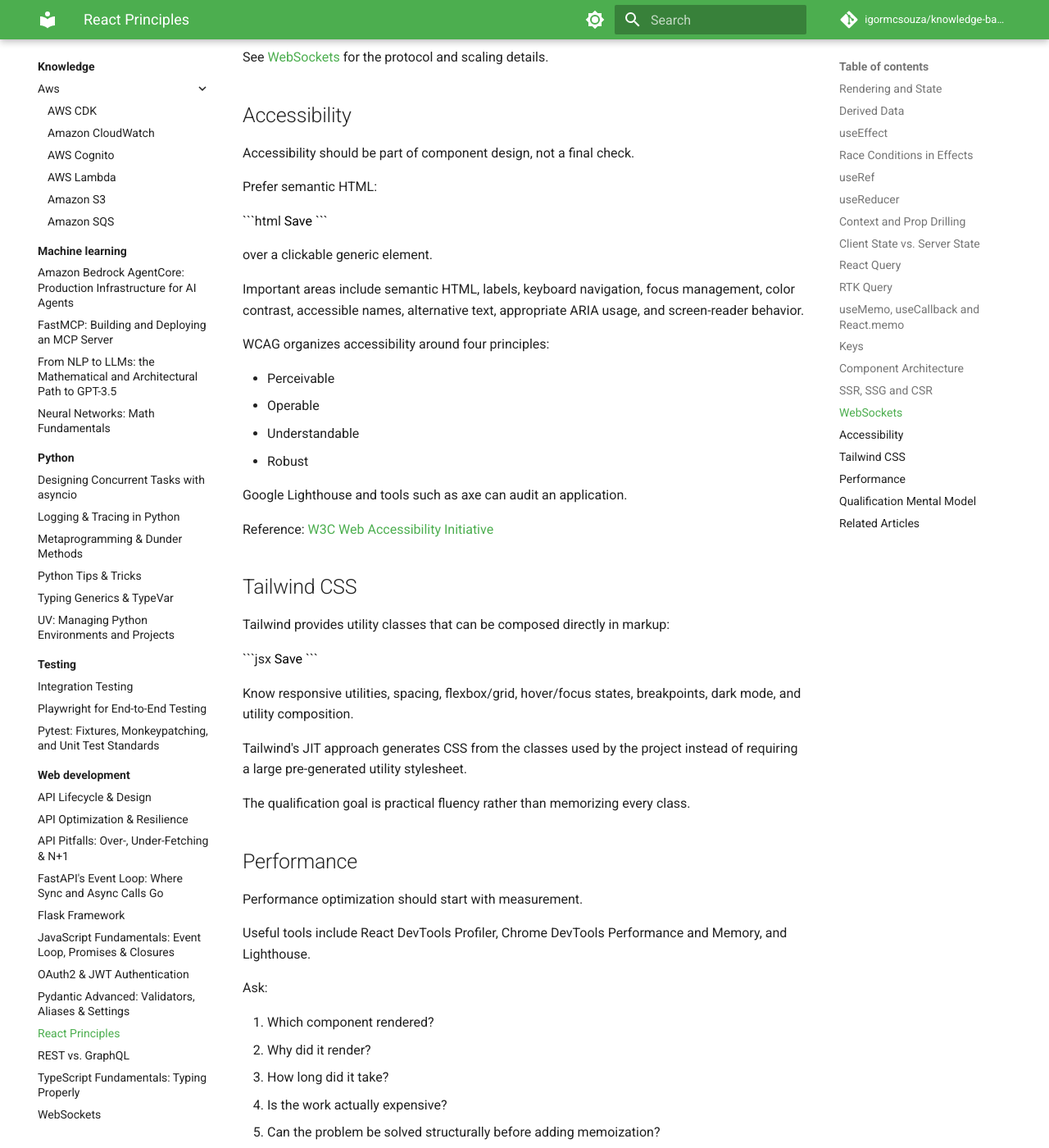
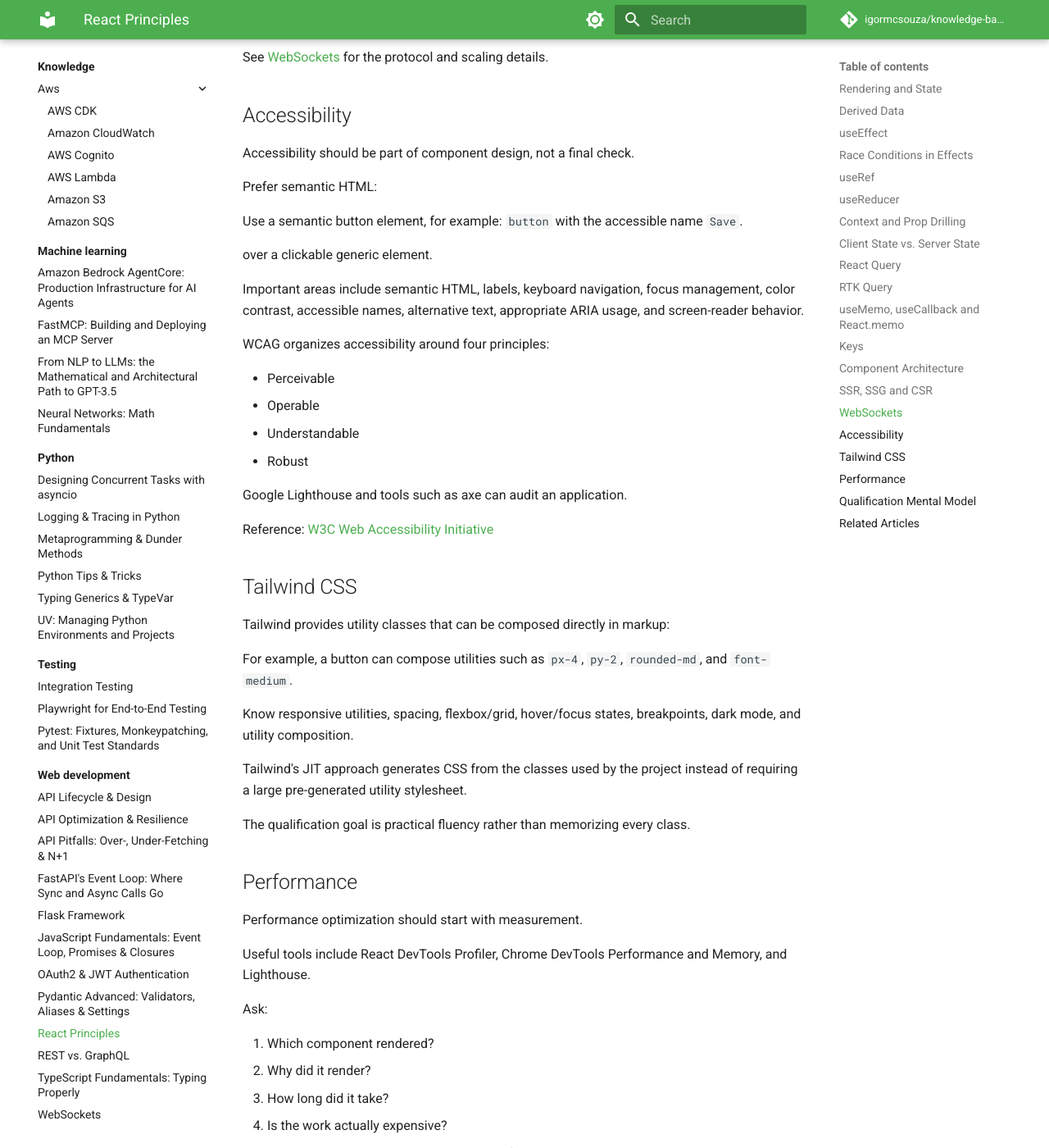
Before and after one commit to igormcsouza/knowledge-base, an MkDocs documentation site: the page built from docs/knowledge/web-development/react-principles.md, in a window 1280 px wide and 1400 px high, scrolled down 6140 px. Shown: the whole window at 82% size. Built offline with MkDocs 1.6.1 and Material for MkDocs 9.7.7, drawn with Linux system fonts in a browser that asks for light colours; comment, search, counter and statistics services are not loaded; some of the changed text lies outside the part shown.

Commit message:
fix: remove markdownlint inline HTML violations

```diff
--- a/docs/knowledge/web-development/react-principles.md
+++ b/docs/knowledge/web-development/react-principles.md
@@ -10,8 +10,6 @@ tags:
 ---
 
 # React Principles
-
-<!-- markdownlint-disable MD033 -->
 
 React becomes easier to reason about when the mental model is clear: state changes cause renders, props flow through component boundaries, Effects synchronize with external systems, and different kinds of state should be managed differently.
 
@@ -154,7 +152,7 @@ useRef is a persistent mutable container whose changes do not trigger a render.
 The simplest use is a DOM reference:
 
 \`\`\`jsx
-const inputRef = useRef<HTMLInputElement>(null);
+const inputRef = useRef(null);
 
 return (
   <>
@@ -392,9 +390,7 @@ Accessibility should be part of component design, not a final check.
 
 Prefer semantic HTML:
 
-\`\`\`html
-<button>Save</button>
-\`\`\`
+Use a semantic button element, for example: `button` with the accessible name `Save`.
 
 over a clickable generic element.
 
@@ -415,11 +411,7 @@ Reference: [W3C Web Accessibility Initiative](https://www.w3.org/WAI/standards-g
 
 Tailwind provides utility classes that can be composed directly in markup:
 
-\`\`\`jsx
-<button className="px-4 py-2 rounded-md font-medium">
-  Save
-</button>
-\`\`\`
+For example, a button can compose utilities such as `px-4`, `py-2`, `rounded-md`, and `font-medium`.
 
 Know responsive utilities, spacing, flexbox/grid, hover/focus states, breakpoints, dark mode, and utility composition.
 
@@ -476,5 +468,3 @@ The strongest answers explain the reason behind each tool, what problem it solve
 - [TypeScript Fundamentals](typescript-fundamentals.md)
 - [WebSockets](websockets.md)
 - [FastAPI Event Loop](fastapi-event-loop.md)
-
-<!-- markdownlint-enable MD033 -->
```
